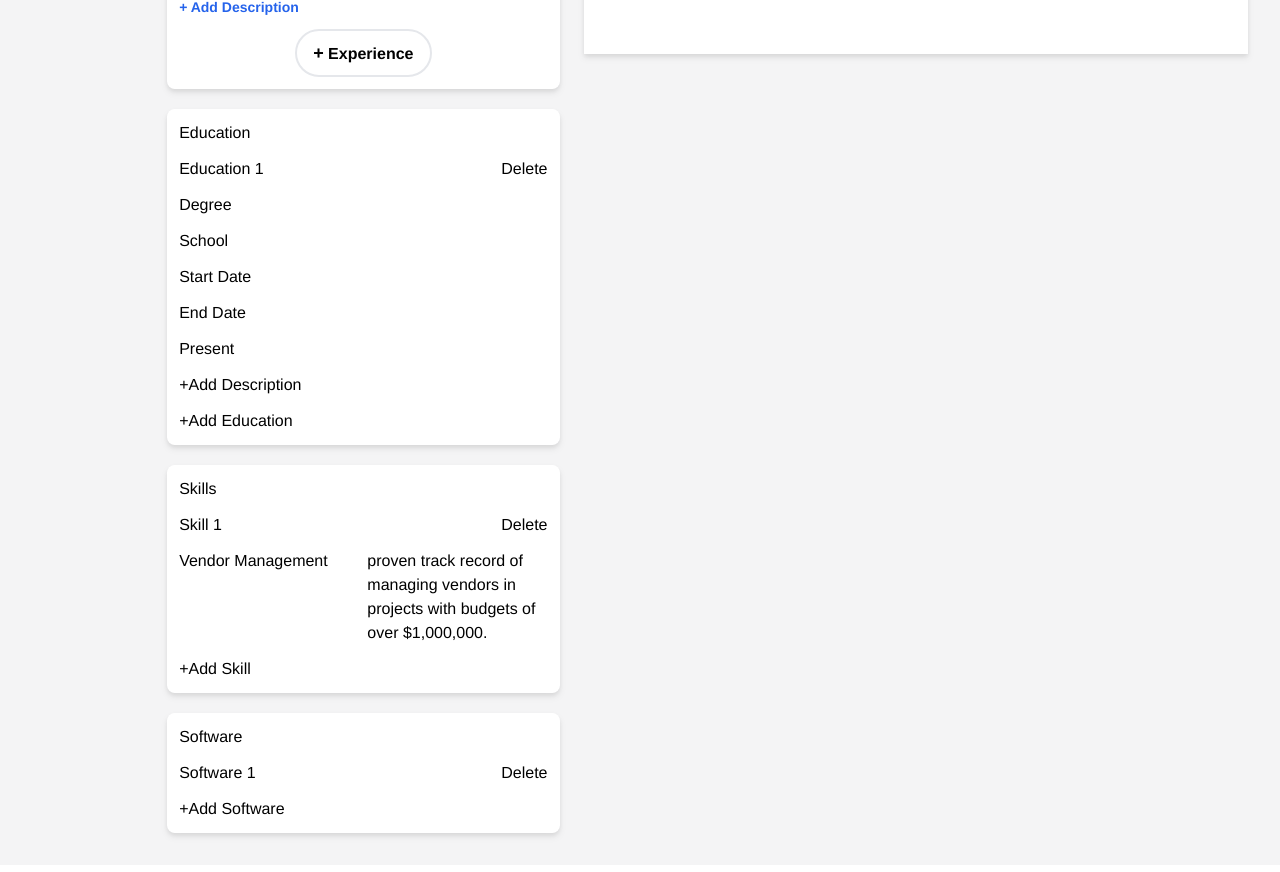
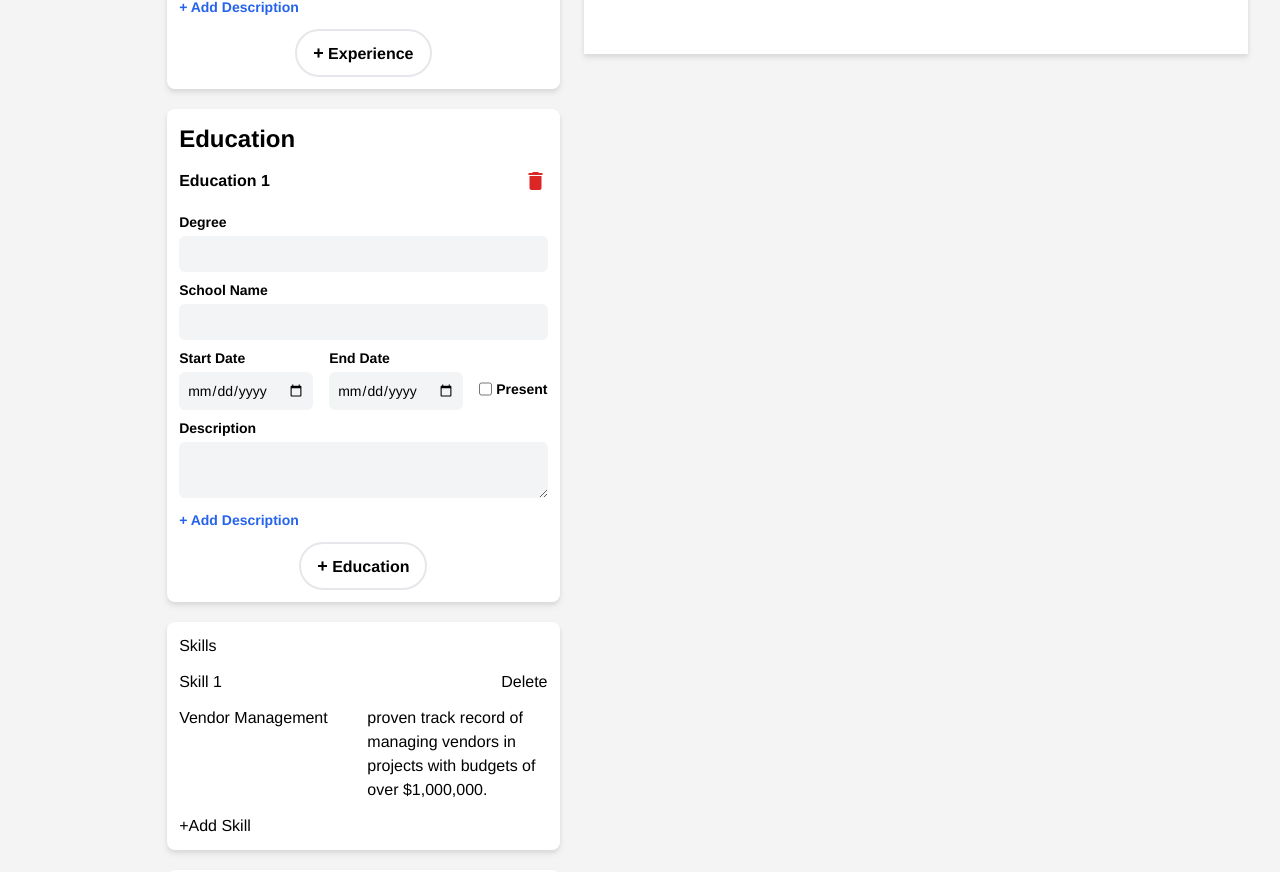
Before and after one commit to AkzechKyla/CVApplicationMaker, a React (Vite) app: page / in a window 1280 px wide. Shown: the part 1100-1972 px from the top of the page. Built offline with nearby package versions, Linux system fonts and the light colour scheme.

Commit message:
EducationForm: Add style

```diff
--- a/src/components/CVForm/EducationForm.tsx
+++ b/src/components/CVForm/EducationForm.tsx
@@ -1,18 +1,59 @@
 function EducationForm() {
     return(
         <div className="bg-white max-w-full flex-1 p-3 drop-shadow-md rounded-lg space-y-3">
-            <p>Education</p>
+            <h1 className="font-bold">Education</h1>
+
             <div className="flex justify-between">
-                <p>Education 1</p>
-                <p>Delete</p>
+                <p className="text-base font-bold">Education 1</p>
+                <button>
+                    <span className="material-icons text-red-600">delete</span>
+                </button>
             </div>
-            <p>Degree</p>
-            <p>School</p>
-            <p>Start Date</p>
-            <p>End Date</p>
-            <p>Present</p>
-            <p>+Add Description</p>
-            <p>+Add Education</p>
+
+            <form className="space-y-2">
+                <div>
+                    <label className="block text-sm font-bold">Degree</label>
+                    <input type="text" className="input-box" />
+                </div>
+                <div>
+                    <label className="block text-sm font-bold">School Name</label>
+                    <input type="text" className="input-box" />
+                </div>
+                <div className="flex gap-4 items-center">
+                    <div>
+                        <label className="block text-sm font-bold">Start Date</label>
+                        <input type="date" className="input-box" />
+                    </div>
+                    <div>
+                        <label className="block text-sm font-bold">End Date</label>
+
+                        <div className="flex items-center gap-4">
+                            <input type="date" className="input-box" />
+
+                            <div className="flex gap-1">
+                                <input type="checkbox" id="present" />
+                                <label htmlFor="present" className="text-sm font-bold">Present</label>
+                            </div>
+                        </div>
+                    </div>
+                </div>
+
+                <div>
+                    <label className="block text-sm font-bold">Description</label>
+                    <textarea className="input-box"></textarea>
+                </div>
+            </form>
+
+            <p className="block text-sm font-bold text-blue-600 hover:underline cursor-pointer">
+                <span>+ </span>
+                Add Description
+            </p>
+
+            <div className="flex justify-center">
+                <button className="add-button">
+                    <span className="text-lg">+</span> Education
+                </button>
+            </div>
         </div>
     );
 }
```
